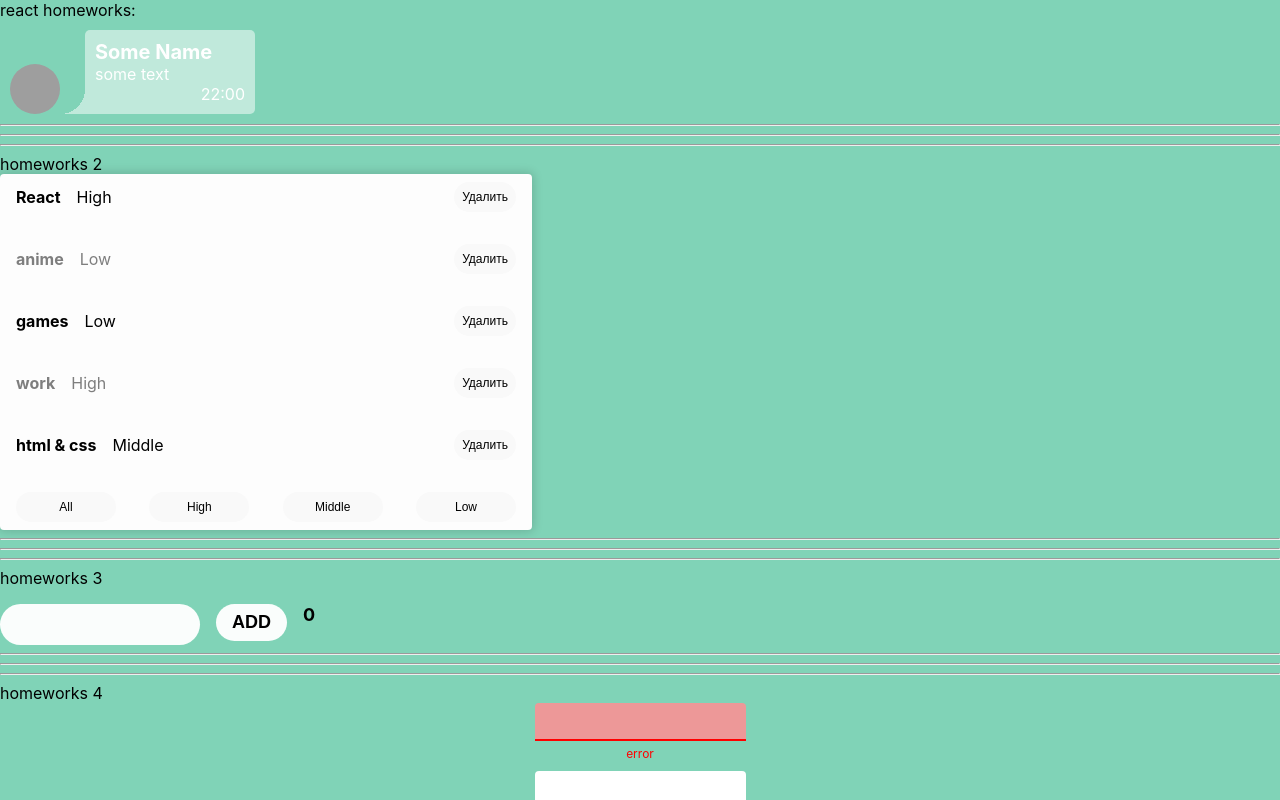
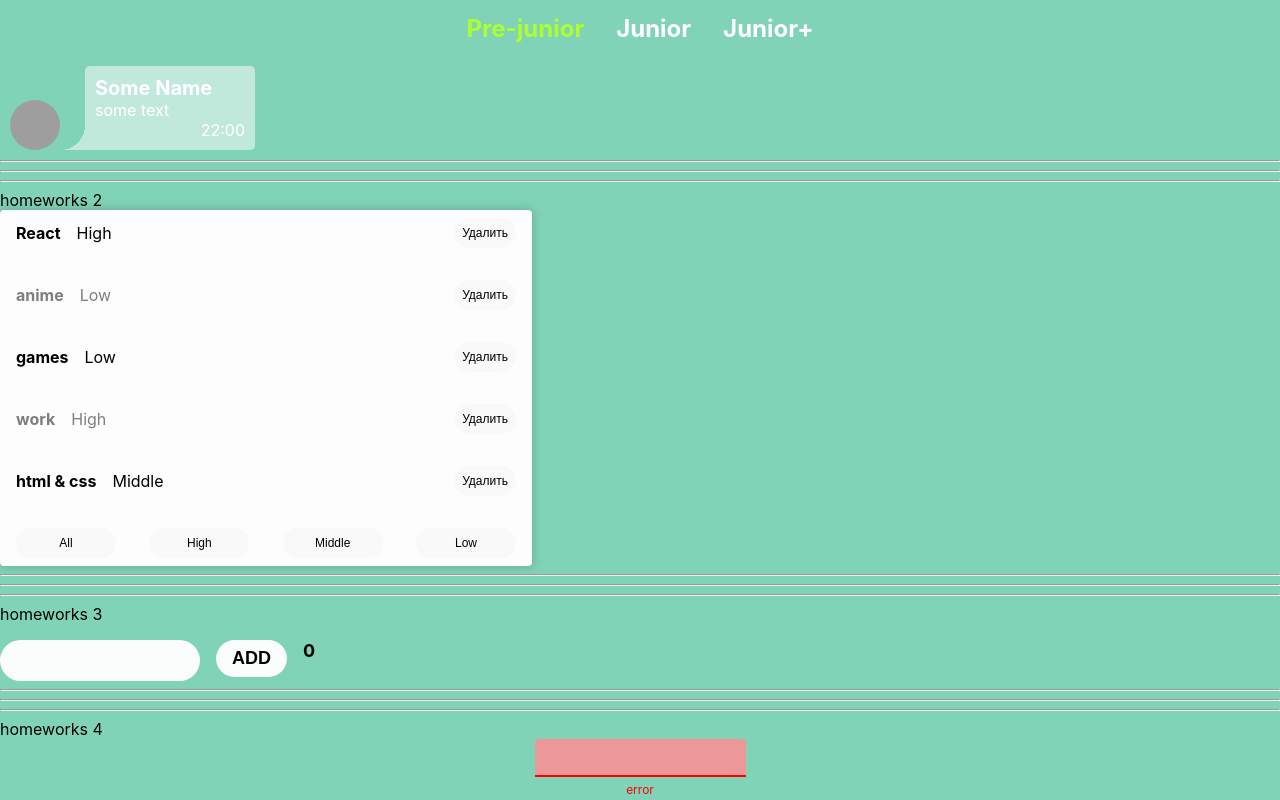
Before and after one commit to TheRebellionDreamer/ignat-homeworks, a React (Create React App) app: page /#/pre-junior in a window 1280 px wide. Shown: the top 800 px of the page. Built offline with nearby package versions, Linux system fonts and the light colour scheme; grey boxes are pictures that could not be loaded.

Commit message:
Create 5 homework

```diff
--- a/package.json
+++ b/package.json
@@ -14,8 +14,9 @@
     "classnames": "^2.3.1",
     "react": "^16.13.1",
     "react-dom": "^16.13.1",
+    "react-router-dom": "^6.3.0",
     "react-scripts": "3.4.1",
-    "typescript": "~3.7.2",
+    "typescript": "^4.7.4",
     "uuid": "^8.3.2"
   },
   "scripts": {
@@ -42,6 +43,7 @@
     ]
   },
   "devDependencies": {
+    "@types/react-router-dom": "^5.3.3",
     "@types/uuid": "^8.3.4",
     "gh-pages": "^4.0.0"
   }
--- a/src/p1-main/m1-ui/u1-app/App.tsx
+++ b/src/p1-main/m1-ui/u1-app/App.tsx
@@ -1,19 +1,11 @@
 import React from 'react';
-import HW1 from '../../../p2-homeworks/h1/HW1';
-import HW2 from '../../../p2-homeworks/h2/HW2';
-import HW3 from '../../../p2-homeworks/h3/HW3';
-import HW4 from '../../../p2-homeworks/h4/HW4';
+import HW5 from '../../../p2-homeworks/h5-rrd-v6/HW5';
 import s from './App.module.css';
 
 function App() {
   return (
     <div className={s.App}>
-      <div>react homeworks:</div>
-      <HW1 />
-      <HW2 />
-      <HW3 />
-      <HW4 />
-      {/*<HW5/>*/}
+      <HW5 />
     </div>
   );
 }
--- a/src/p2-homeworks/h5-rrd-v6/HW5.tsx
+++ b/src/p2-homeworks/h5-rrd-v6/HW5.tsx
@@ -1,20 +1,18 @@
-import React from 'react'
-import Header from './Header'
-import Pages from './Pages'
+import React from 'react';
+import { HashRouter } from 'react-router-dom';
+import Header from './Header';
+import Pages from './Pages';
 
 function HW5() {
-    return (
-        <div>
-            {/*в gh-pages лучше работает HashRouter*/}
-            {/*<HashRouter>*/}
+  return (
+    <div>
+      <HashRouter>
+        <Header />
 
-            <Header/>
-
-            <Pages/>
-
-            {/*</HashRouter>*/}
-        </div>
-    )
+        <Pages />
+      </HashRouter>
+    </div>
+  );
 }
 
-export default HW5
+export default HW5;
--- /dev/null
+++ b/src/p2-homeworks/h5-rrd-v6/Header.module.css
@@ -0,0 +1,24 @@
+.header {
+  min-height: 56px;
+  padding: 0 1.5rem;
+  display: flex;
+  align-items: center;
+  justify-content: center;
+}
+
+.navigation {
+  display: flex;
+  justify-content: center;
+  gap: 2rem;
+}
+
+.link {
+  font-size: 24px;
+  font-weight: 700;
+  text-decoration: none;
+  color: white;
+}
+
+.active {
+  color: greenyellow
+}
--- a/src/p2-homeworks/h5-rrd-v6/Header.tsx
+++ b/src/p2-homeworks/h5-rrd-v6/Header.tsx
@@ -1,12 +1,45 @@
-import React from 'react'
+import React from 'react';
+import { NavLink } from 'react-router-dom';
+
+import classes from './Header.module.css';
+import { PATH } from './Pages';
+
+const setActiveLink: ActiveLinkSetter = ({ isActive }) => {
+  return `${classes.link} ${isActive ? classes.active : ''}`;
+};
 
 function Header() {
-    return (
-        <div>
-            // add NavLinks
+  const links: ILink[] = [
+    {
+      to: PATH.PRE_JUNIOR,
+      text: 'Pre-junior',
+    },
+    {
+      to: PATH.JUNIOR,
+      text: 'Junior',
+    },
+    {
+      to: PATH.JUNIOR_PLUS,
+      text: 'Junior+',
+    },
+  ];
 
-        </div>
-    )
+  return (
+    <header className={classes.header}>
+      <nav className={classes.navigation}>
+        {links.map(({ text, to }) => (
+          <NavLink key={to} to={to} children={text} className={setActiveLink} />
+        ))}
+      </nav>
+    </header>
+  );
 }
 
-export default Header
+type ActiveLinkSetter = ({ isActive }: { isActive: boolean }) => string;
+
+interface ILink {
+  to: string;
+  text: string;
+}
+
+export default Header;
--- a/src/p2-homeworks/h5-rrd-v6/Pages.tsx
+++ b/src/p2-homeworks/h5-rrd-v6/Pages.tsx
@@ -1,28 +1,25 @@
-import React from 'react'
+import React from 'react';
+import { Navigate, Route, Routes } from 'react-router-dom';
+import Error404 from './pages/Error404';
+import PreJunior from './pages/PreJunior';
 
 export const PATH = {
   PRE_JUNIOR: '/pre-junior',
-    // add paths
-}
+  JUNIOR: '/junior',
+  JUNIOR_PLUS: '/junior-plus',
+  ERROR_PAGE: '/*',
+};
 
 function Pages() {
   return (
     <div>
-            {/*Routes выбирает первый подходящий роут*/}
-            {/*<Routes>*/}
-
-                {/*в начале мы попадаем на страницу '/' и переходим сразу на страницу PRE_JUNIOR*/}
-                {/*<Route path={'/'} element={<Navigate to={PATH.PRE_JUNIOR}/>}/>*/}
-
-                {/*<Route path={PATH.PRE_JUNIOR} element={<PreJunior/>}/>*/}
-                // add routes
-
-                {/*он отрисуется если пользователь захочет попасть на несуществующую страницу*/}
-                {/*<Route path={'/*'} element={<Error404/>}/>*/}
-
-            {/*</Routes>*/}
+      <Routes>
+        <Route path={'/'} element={<Navigate to={PATH.PRE_JUNIOR} />} />
+        <Route path={PATH.PRE_JUNIOR} element={<PreJunior />} />
+        <Route path={PATH.ERROR_PAGE} element={<Error404 />} />
+      </Routes>
     </div>
-    )
+  );
 }
 
-export default Pages
+export default Pages;
--- a/src/p2-homeworks/h5-rrd-v6/pages/PreJunior.tsx
+++ b/src/p2-homeworks/h5-rrd-v6/pages/PreJunior.tsx
@@ -1,23 +1,23 @@
-import React from 'react'
-import HW1 from '../../h1/HW1'
-import HW2 from '../../h2/HW2'
-import HW3 from '../../h3/HW3'
-import HW4 from '../../h4/HW4'
+import React from 'react';
+import HW1 from '../../h1/HW1';
+import HW2 from '../../h2/HW2';
+import HW3 from '../../h3/HW3';
+import HW4 from '../../h4/HW4';
+import HW6 from '../../h6/HW6';
 
 function PreJunior() {
-    return (
-        <div>
-            <HW1/>
-            <HW2/>
-            <HW3/>
-            <HW4/>
-            {/*<HW6/>*/}
-
-        </div>
-    )
+  return (
+    <div>
+      <HW1 />
+      <HW2 />
+      <HW3 />
+      <HW4 />
+      <HW6 />
+    </div>
+  );
 }
 
-export default PreJunior
+export default PreJunior;
 
 // сделайте по аналогии пустые страницы джун и джун+
 // туда будут добавляться следующие дз
```
Also changed, not shown: 1 other file (tests, documents, lock files or other folders). Lines whose indentation alone changed are shown as unchanged.
